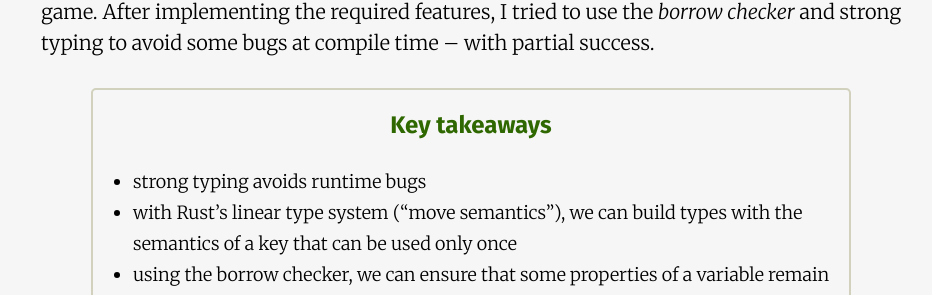
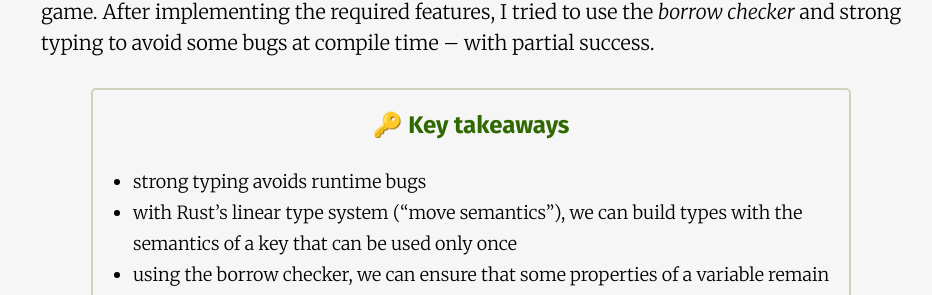
Before and after one commit to LukasKalbertodt/LukasKalbertodt.github.io, a Jekyll site: the page built from _posts/2017-01-20-abusing-borrowck-to-make-tic-tac-toe-safer.md, in a window 1280 px wide and 900 px high, scrolled down 303 px. Shown: the part 149-444 px from the top of the window, without its empty margins (169-1101 px from the left). Built offline with Jekyll 4.4.1, drawn with Linux system fonts in a browser that asks for light colours.

```diff
--- a/_posts/2017-01-20-abusing-borrowck-to-make-tic-tac-toe-safer.md
+++ b/_posts/2017-01-20-abusing-borrowck-to-make-tic-tac-toe-safer.md
@@ -7,7 +7,7 @@ date:   2017-01-20
 This week's task of [the lecture "Programmieren in Rust" (German)][pir-gh] is to build a tic-tac-toe game. After implementing the required features, I tried to use the *borrow checker* and strong typing to avoid some bugs at compile time -- with partial success.
 
 <div class="tldr" markdown="1">
-# Key takeaways
+# 🔑 Key takeaways
 - strong typing avoids runtime bugs
 - with Rust's linear type system ("move semantics"), we can build types with the semantics of a key that can be used only once
 - using the borrow checker, we can ensure that some properties of a variable remain valid
```
